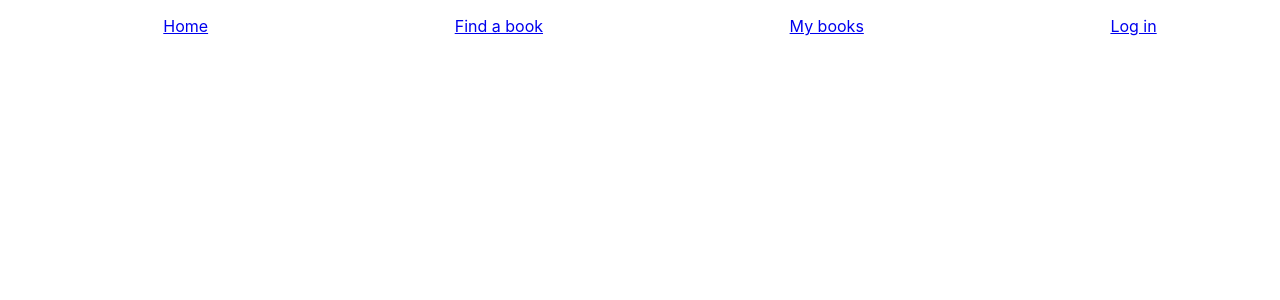
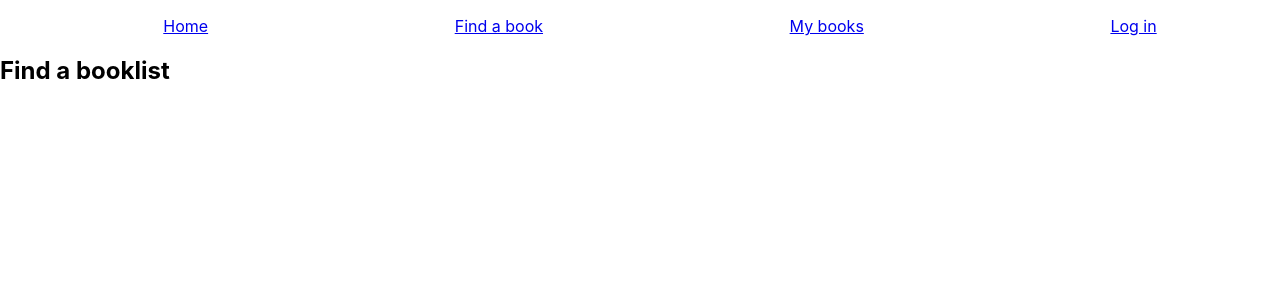
Before and after one commit to Tomtom-dev/Language-book-app-client, a React (Create React App) app: page /findBook in a window 1280 px wide. Shown: the top 300 px of the page. Built offline with nearby package versions, Linux system fonts and the light colour scheme.

Commit message:
create different pages and route them with the navabar

```diff
--- a/src/App.js
+++ b/src/App.js
@@ -1,12 +1,29 @@
 import React from 'react';
+import {BrowserRouter as Router,Route,Switch} from 'react-router-dom'
 import './App.css';
+import Homepage from './pages/homepage'
+import Login from './pages/login'
+import SignUp from './pages/signup'
+import MyBooks from './pages/my-books'
+import FindABookList from './pages/find-a-booklist'
+
 import Navbar from './components/Navbar'
 
 function App() {
   return (
-
-        <Navbar/>
-
+      <Router>
+        <div>
+          <Navbar/>
+              <Switch>
+                <Route exact path="/" component={Homepage}/>
+                <Route exact path="/homepage" component={Homepage}/>
+                <Route exact path="/login" component={Login}/>
+                <Route exact path="/signup" component={SignUp}/>
+                <Route exact path="/MyBooks" component={MyBooks}/>
+                <Route exact path="/findBook" component={FindABookList}/>
+              </Switch>
+          </div>
+      </Router>
   );
 }
 
--- a/src/components/Navbar.js
+++ b/src/components/Navbar.js
@@ -1,21 +1,19 @@
 import React from 'react'
-import {BrowserRouter as Router,NavLink} from 'react-router-dom'
+import { NavLink} from 'react-router-dom'
 import './Navbar.css'
 
 
 export default function Navbar() {
     return (
-        <Router>
+
             <nav >
                 <ul>
                     <NavLink to="/">Home</NavLink>
-                    <NavLink to="/find-book">Find a book</NavLink>
-                    <NavLink to="/My-books">My books</NavLink>
-                    <NavLink to="/Log-in">Log in</NavLink>
+                    <NavLink to="/findBook">Find a book</NavLink>
+                    <NavLink to="/MyBooks">My books</NavLink>
+                    <NavLink to="/login">Log in</NavLink>
                 </ul>
             </nav>
-        </Router>
-
 
     )
 }
--- /dev/null
+++ b/src/pages/find-a-booklist/index.js
@@ -0,0 +1,9 @@
+import React from 'react'
+
+export default function FindABookList() {
+    return (
+        <div>
+            <h2>Find a booklist</h2>
+        </div>
+    )
+}
--- /dev/null
+++ b/src/pages/homepage/index.js
@@ -0,0 +1,9 @@
+import React from 'react'
+
+export default function Homepage() {
+    return (
+        <div>
+            <h2>Home</h2>
+        </div>
+    )
+}
--- /dev/null
+++ b/src/pages/login/index.js
@@ -0,0 +1,9 @@
+import React from 'react'
+
+export default function Login() {
+    return (
+        <div>
+            <h2>Login</h2>
+        </div>
+    )
+}
--- /dev/null
+++ b/src/pages/my-books/index.js
@@ -0,0 +1,9 @@
+import React from 'react'
+
+export default function MyBooks() {
+    return (
+        <div>
+            <h2>My Books</h2>
+        </div>
+    )
+}
--- /dev/null
+++ b/src/pages/signup/index.js
@@ -0,0 +1,9 @@
+import React from 'react'
+
+export default function SignUp() {
+    return (
+        <div>
+            <h2>Signup</h2>
+        </div>
+    )
+}
```
Also changed, not shown: src/pages/test.js (added).
